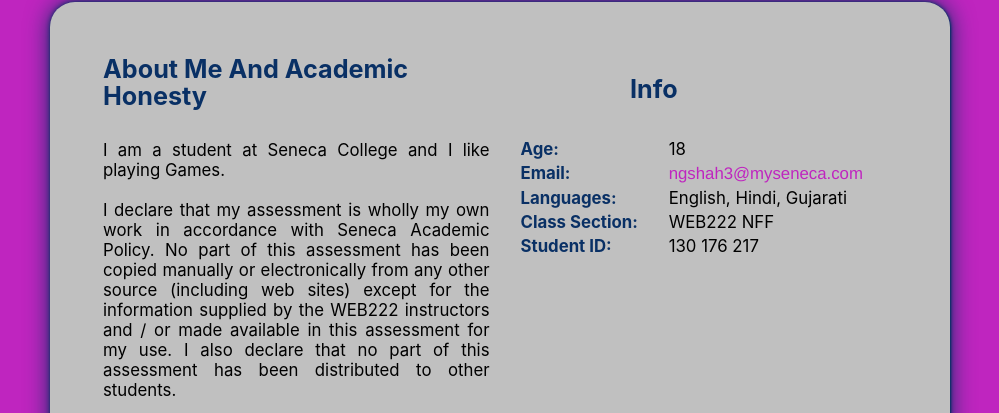
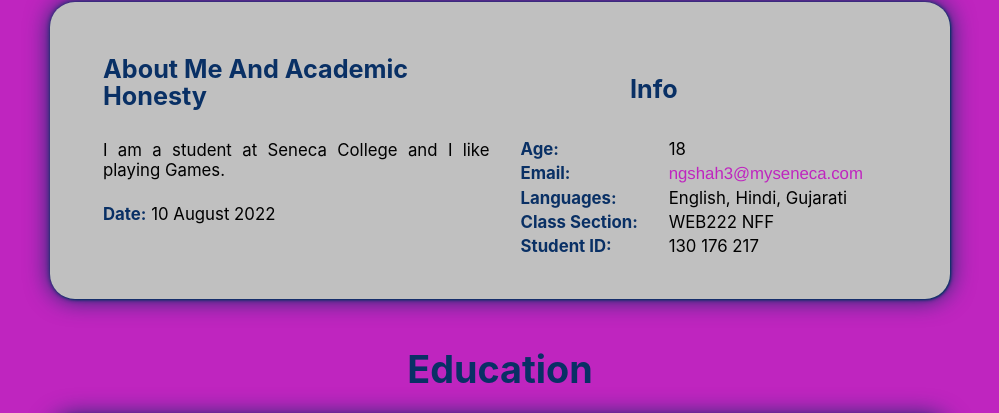
Before and after one commit to NishitShah18/final_web222, a plain HTML site: page index.html in a window 1280 px wide. Shown: the part 1126-1539 px from the top of the page, without its empty margins (140-1139 px from the left). Drawn offline with Linux system fonts and the light colour scheme.

Commit message:
Update index.html

```diff
--- a/index.html
+++ b/index.html
@@ -56,19 +56,7 @@
                     </tr>
                     <tr>
                         <td style="text-align: justify; width: 60%;">
-                            I am a student at Seneca College and I like playing Games.<br><br>
-                            I declare that my assessment is
-                            wholly my own work in
-                            accordance with Seneca
-                            Academic Policy. No
-                            part of this assessment
-                            has been copied manually or electronically from any other source (including web sites)
-                            except
-                            for the information
-                            supplied by the WEB222 instructors and / or made available in this assessment for my use. I
-                            also
-                            declare that no part of
-                            this assessment has been distributed to other students.
+                            I am a student at Seneca College and I like playing Games.
                         </td>
                     </tr>
                     <tr>
```
